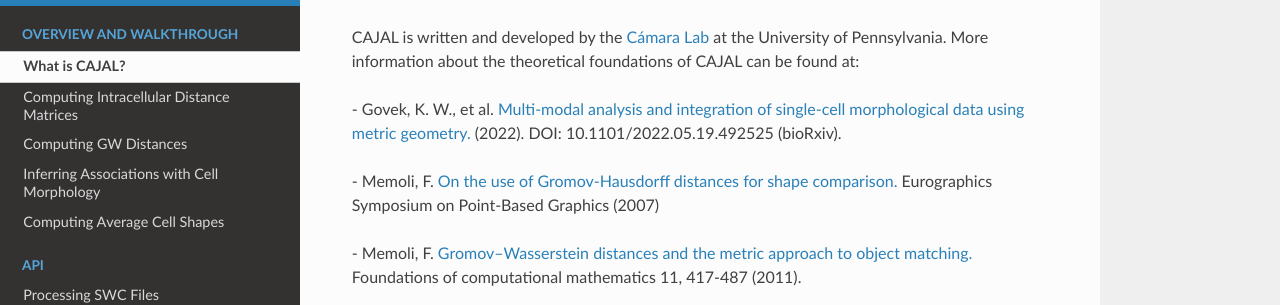
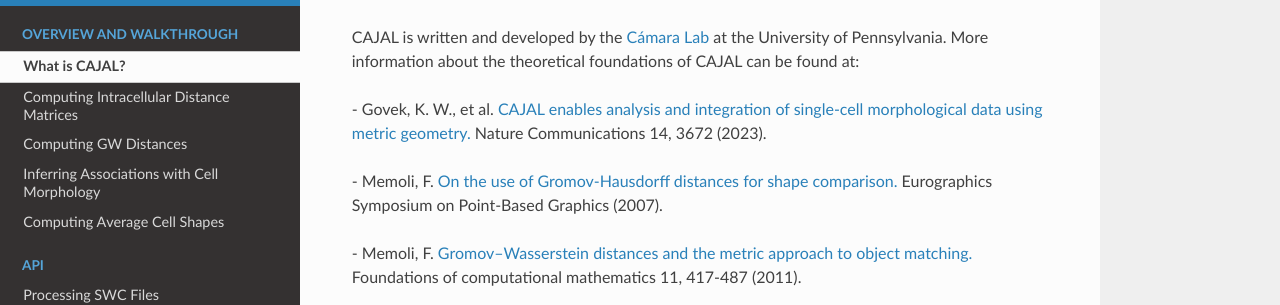
Before and after one commit to CamaraLab/CAJAL, a Sphinx documentation site: the page built from docs/what-is-cajal.rst, in a window 1280 px wide and 900 px high, scrolled down 795 px. Shown: the part 349-654 px from the top of the window. Built offline with Sphinx 7.4.7 and the Read the Docs theme 2.0.0, drawn with Linux system fonts in a browser that asks for light colours; pages that are not in the unit, such as notebooks, are missing from menus.

Commit message:
Update what-is-cajal.rst

```diff
--- a/docs/what-is-cajal.rst
+++ b/docs/what-is-cajal.rst
@@ -50,10 +50,10 @@
 University of Pennsylvania. More information about the theoretical foundations of CAJAL can be found
 at:
 
-\- Govek, K. W., et al. `Multi-modal analysis and integration of single-cell morphological data using metric geometry. <https://www.biorxiv.org/content/10.1101/2022.05.19.492525v3>`_ (2022). DOI: 10.1101/2022.05.19.492525 (bioRxiv).
+\- Govek, K. W., et al. `CAJAL enables analysis and integration of single-cell morphological data using metric geometry. <https://doi.org/10.1038/s41467-023-39424-2>`_ Nature Communications 14, 3672 (2023).
 
 \- Memoli, F. `On the use of Gromov-Hausdorff distances for shape comparison. <https://facundo-memoli.org/papers/dghlp-PBG-fin.pdf>`_ Eurographics
-Symposium on Point-Based Graphics (2007)
+Symposium on Point-Based Graphics (2007).
 
 \- Memoli, F. `Gromov–Wasserstein distances and the metric approach to object matching. <https://media.adelaide.edu.au/acvt/Publications/2011/2011-Gromov–Wasserstein%20Distances%20and%20the%20Metric%20Approach%20to%20Object%20Matching.pdf>`_ Foundations
 of computational mathematics 11, 417-487 (2011).
```
